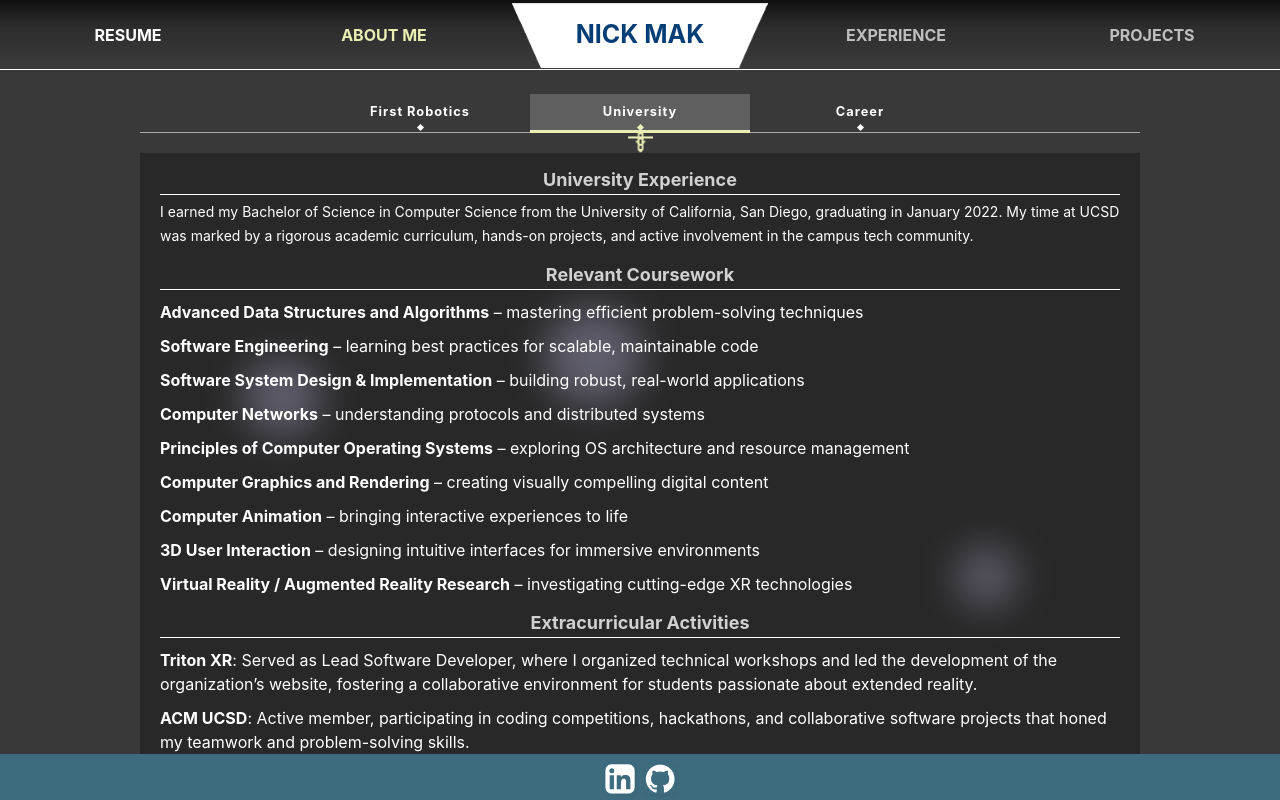
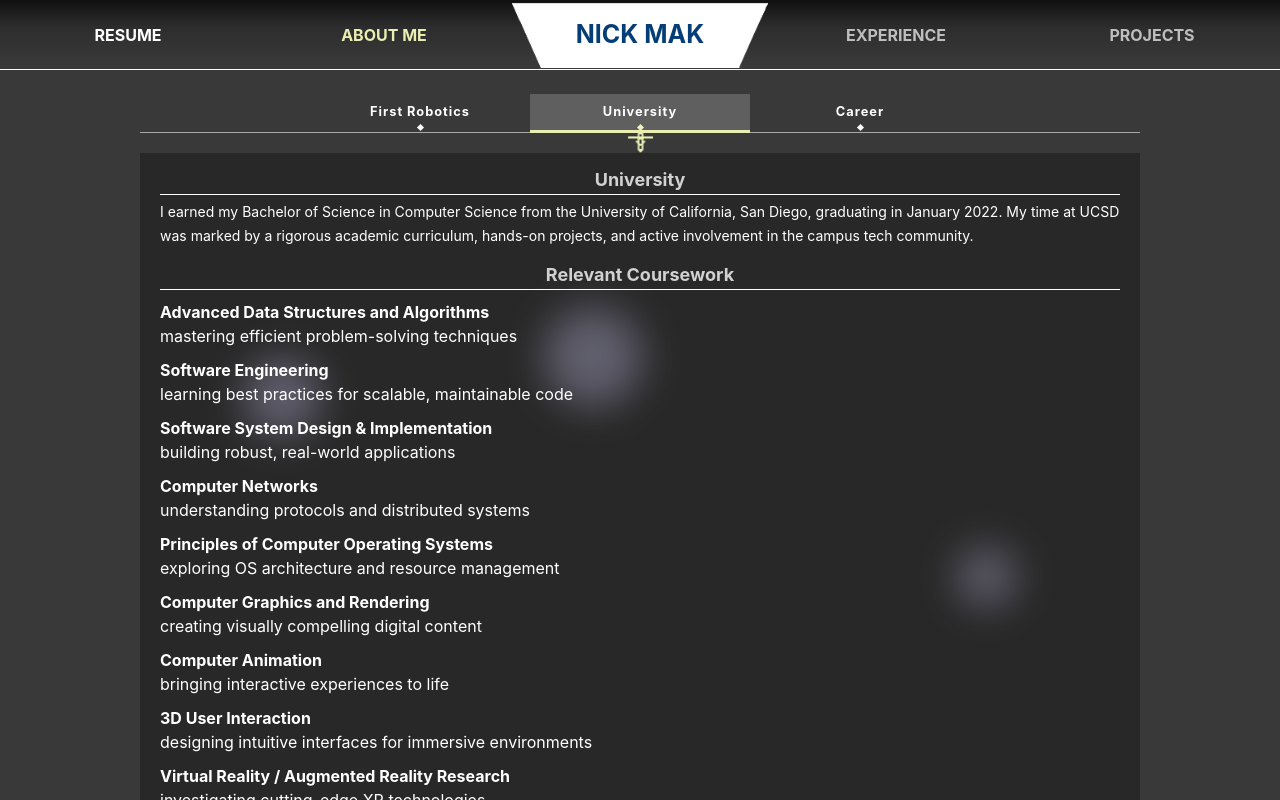
Before and after one commit to nicknickmak/website, a React (Create React App) app in the folder frontend/: page /about in a window 1280 px wide. Both pictures are taken after a click on the tab "University". Shown: the top 800 px of the page. Built offline with nearby package versions, Linux system fonts and the light colour scheme.

Commit message:
fix: remove experience from univiersity

```diff
--- a/frontend/src/screens/AboutScreen/AboutSections.js
+++ b/frontend/src/screens/AboutScreen/AboutSections.js
@@ -66,7 +66,7 @@ function AboutSections({ section }) {
     case "University":
     return (
       <>
-          <h2 className="about-section">University Experience</h2>
+        <h2 className="about-section">University</h2>
         <p>
           I earned my Bachelor of Science in Computer Science from the
           University of California, San Diego, graduating in January 2022. My
@@ -76,54 +76,78 @@ function AboutSections({ section }) {
         <h2 className="about-section">Relevant Coursework</h2>
         <ul>
           <li>
-              <b>Advanced Data Structures and Algorithms</b> – mastering
-              efficient problem-solving techniques
+            <div>
+              <b>Advanced Data Structures and Algorithms</b>
+            </div>
+            mastering efficient problem-solving techniques
           </li>
           <li>
-              <b>Software Engineering</b> – learning best practices for
-              scalable, maintainable code
+            <div>
+              <b>Software Engineering</b>
+            </div>
+            learning best practices for scalable, maintainable code
           </li>
           <li>
-              <b>Software System Design &amp; Implementation</b> – building
-              robust, real-world applications
+            <div>
+              <b>Software System Design &amp; Implementation</b>
+            </div>
+            building robust, real-world applications
           </li>
           <li>
-              <b>Computer Networks</b> – understanding protocols and distributed
-              systems
+            <div>
+              <b>Computer Networks</b>
+            </div>
+            understanding protocols and distributed systems
           </li>
           <li>
-              <b>Principles of Computer Operating Systems</b> – exploring OS
-              architecture and resource management
+            <div>
+              <b>Principles of Computer Operating Systems</b>
+            </div>
+            exploring OS architecture and resource management
           </li>
           <li>
-              <b>Computer Graphics and Rendering</b> – creating visually
-              compelling digital content
+            <div>
+              <b>Computer Graphics and Rendering</b>
+            </div>
+            creating visually compelling digital content
           </li>
           <li>
-              <b>Computer Animation</b> – bringing interactive experiences to
-              life
+            <div>
+              <b>Computer Animation</b>
+            </div>
+            bringing interactive experiences to life
           </li>
           <li>
-              <b>3D User Interaction</b> – designing intuitive interfaces for
-              immersive environments
+            <div>
+              <b>3D User Interaction</b>
+            </div>
+            designing intuitive interfaces for immersive environments
           </li>
           <li>
-              <b>Virtual Reality / Augmented Reality Research</b> –
+            <div>
+              <b>Virtual Reality / Augmented Reality Research</b>
+            </div>
             investigating cutting-edge XR technologies
           </li>
         </ul>
         <h2 className="about-section">Extracurricular Activities</h2>
         <ul>
           <li>
-              <b>Triton XR</b>: Served as Lead Software Developer, where I
-              organized technical workshops and led the development of the
-              organization’s website, fostering a collaborative environment for
-              students passionate about extended reality.
+            <div>
+              <b>Triton XR</b>
+            </div>
+            Served as Lead Software Developer, where I organized technical
+            workshops and led the development of the organization’s website,
+            fostering a collaborative environment for students passionate about
+            extended reality.
           </li>
           <li>
-              <b>ACM UCSD</b>: Active member, participating in coding
-              competitions, hackathons, and collaborative software projects that
-              honed my teamwork and problem-solving skills.
+            <div>
+              <b>ACM UCSD</b>
+            </div>
+            Active member, participating in coding competitions, hackathons, and
+            collaborative software projects that honed my teamwork and
+            problem-solving skills.
           </li>
         </ul>
       </>
```
Lines whose indentation alone changed are shown as unchanged.
